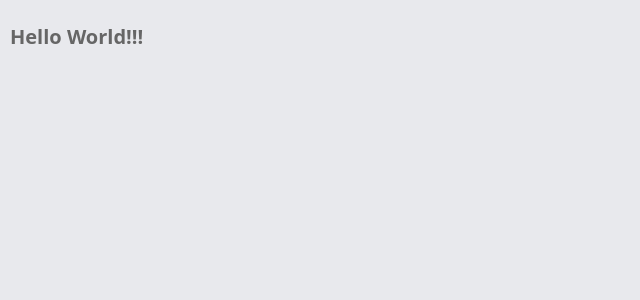
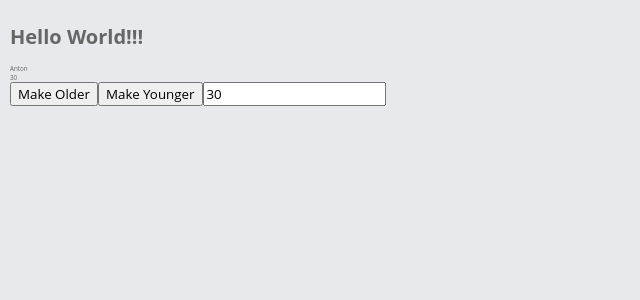
Before and after one commit to AV29/React-Seed, a React app: page / in a window 1280 px wide. Shown: the top 300 px of the page, without its empty margins (0-640 px from the left). Built offline with nearby package versions, Linux system fonts and the light colour scheme.

Commit message:
Added context api try

```diff
--- a/package.json
+++ b/package.json
@@ -30,6 +30,6 @@
     "style-loader": "~0.19.1",
     "url-loader": "~1.1.2",
     "webpack": "~3.8.1",
-    "webpack-dev-server": "^3.0.0"
+    "webpack-dev-server": "~3.0.0"
   }
 }
--- a/src/components/App.jsx
+++ b/src/components/App.jsx
@@ -1,4 +1,5 @@
 import React, {Component} from 'react';
+import NestedComponent from './nested-component/NestedComponent';
 
 class App extends Component {
     constructor(props) {
@@ -9,6 +10,7 @@ class App extends Component {
         return (
             <div className="app-wrapper">
                 <h1>Hello World!!!</h1>
+                <NestedComponent/>
             </div>
         );
     }
--- /dev/null
+++ b/src/components/context-provider/ContextProvider.jsx
@@ -0,0 +1,56 @@
+import React, {Component} from 'react';
+
+export const Context = React.createContext();
+
+class ContextProvider extends Component {
+    constructor(props) {
+        super(props);
+
+        this.state = {
+            name: 'Anton',
+            age: 30
+        };
+
+        this.actions = {
+            makeOlder: this.makeOlder,
+            makeYounger: this.makeYounger,
+            setAge: this.setAge
+        };
+
+    }
+
+    makeOlder = () => {
+        console.log(this.state.name);
+
+        this.setState(({age}) => ({
+            age: age + 1
+        }));
+    };
+
+    makeYounger = () => {
+        console.log(this.state.name);
+        this.setState(({age}) => ({
+            age: age - 1
+        }));
+    };
+
+    setAge = ({target: {value}}) => {
+        console.log(this.state.name);
+
+        const age = Number(value) || 0;
+        this.setState({age});
+    };
+
+    render() {
+        return (
+            <Context.Provider value={{
+                state: this.state,
+                actions: this.actions
+            }}>
+                {this.props.children}
+            </Context.Provider>
+        );
+    }
+}
+
+export default ContextProvider;
--- /dev/null
+++ b/src/components/nested-component/NestedComponent.jsx
@@ -0,0 +1,23 @@
+import React, {Fragment} from 'react';
+import {Context} from '../context-provider/ContextProvider';
+
+const NestedComponent = props => {
+
+    return (
+        <Context.Consumer>
+            {({state, actions, instance, setAge}) => {
+                return (
+                    <Fragment>
+                        <p>{state.name}</p>
+                        <p>{state.age}</p>
+                        <button onClick={actions.makeOlder}>Make Older</button>
+                        <button onClick={actions.makeYounger}>Make Younger</button>
+                        <input type="number" onChange={actions.setAge} value={state.age}/>
+                    </Fragment>
+                );
+            }}
+        </Context.Consumer>
+    );
+};
+
+export default NestedComponent;
--- a/src/index.js
+++ b/src/index.js
@@ -1,6 +1,12 @@
 import ReactDOM from 'react-dom';
 import React from 'react';
 import App from './components/App';
+import ContextProvider from './components/context-provider/ContextProvider';
 import './styles/styles.less';
 
-ReactDOM.render(<App/>, document.getElementById('application-root'));
+ReactDOM.render(
+    <ContextProvider>
+        <App/>
+    </ContextProvider>,
+    document.getElementById('application-root')
+);
```
Also changed, not shown: 1 other file (tests, documents, lock files or other folders).
